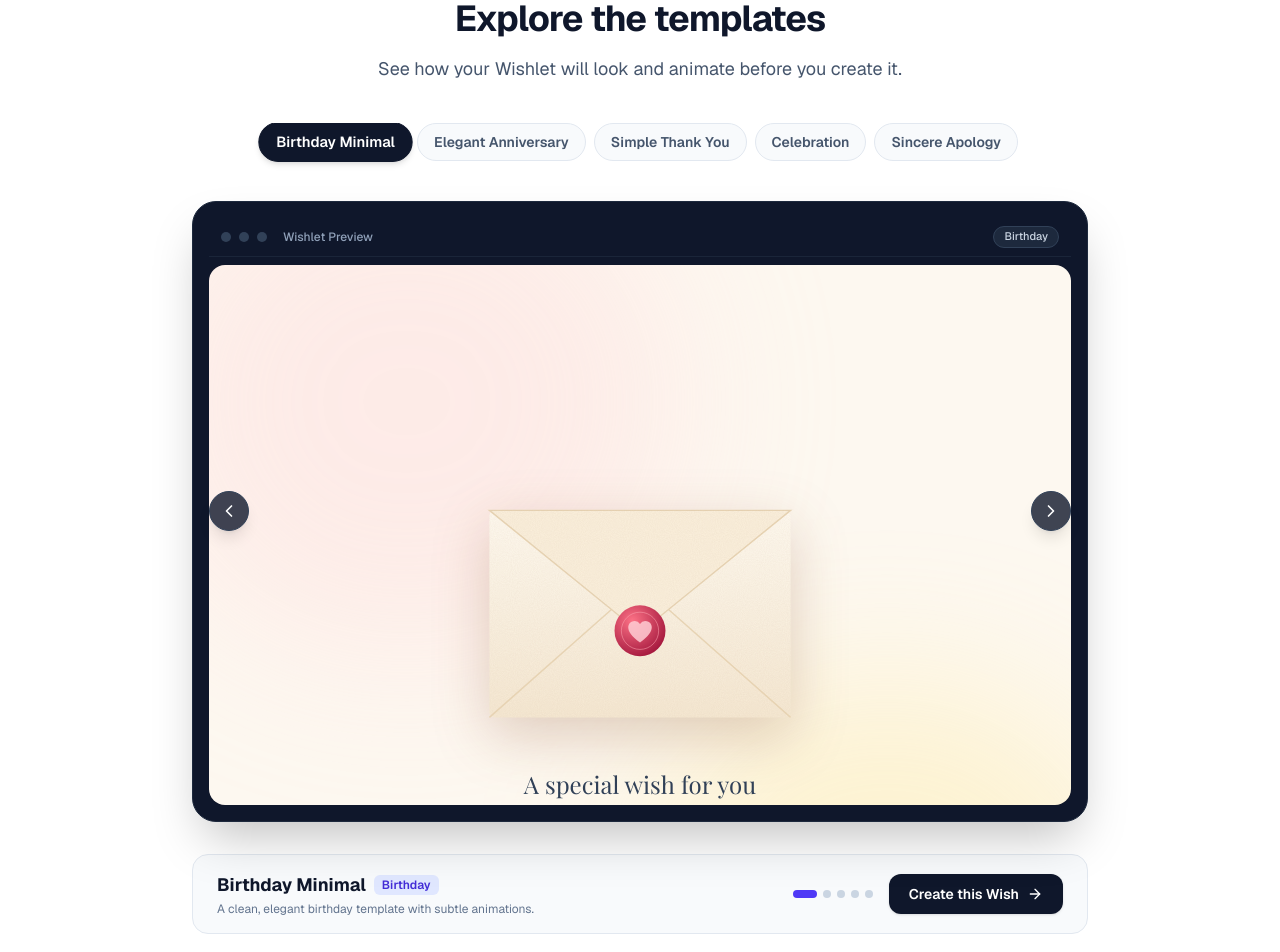
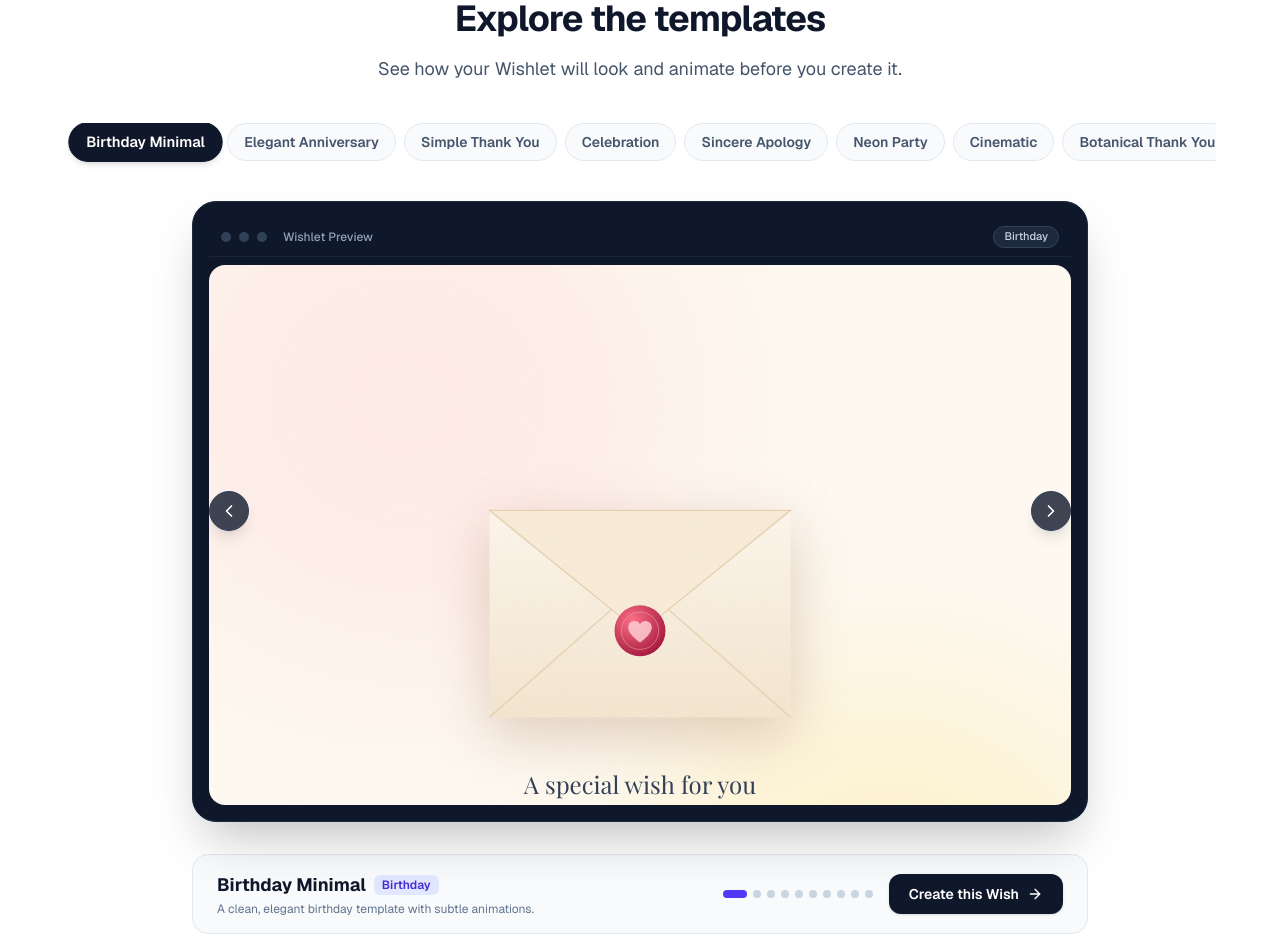
Before and after one commit to anurag-singh2001/Wishlet-Frontend, a Next.js app: page / in a window 1280 px wide. Shown: the part 820-1772 px from the top of the page. Built offline with nearby package versions, Linux system fonts and the light colour scheme; no server answers; a web font is replaced by a local one.

Commit message:
feat: register the five new templates and their story cards
Co-Authored-By: Claude Opus 5.5 <noreply@anthropic.com>

```diff
--- a/src/features/builder/components/BuilderShell.tsx
+++ b/src/features/builder/components/BuilderShell.tsx
@@ -56,6 +56,37 @@ const DEFAULT_TEMPLATES: ApiTemplate[] = [
     name: "Sincere Apology",
     occasion: "sorry",
     description: "A sincere apology template.",
+  },
+  {
+    id: "birthday-neon",
+    name: "Neon Party",
+    occasion: "birthday",
+    description: "Dark glow-in-the-night birthday card with neon type and pop-able balloons.",
+  },
+  {
+    id: "anniversary-cinematic",
+    name: "Cinematic",
+    occasion: "anniversary",
+    description:
+      "A film-style anniversary with a slow Ken Burns photo, grain and a letterbox reveal.",
+  },
+  {
+    id: "thank-you-botanical",
+    name: "Botanical Thank You",
+    occasion: "thank-you",
+    description: "Hand-drawn vines and flowers bloom around a handwritten thank-you.",
+  },
+  {
+    id: "congratulations-gold",
+    name: "Black & Gold",
+    occasion: "congratulations",
+    description: "Luxe gold type, light rays and a golden confetti burst.",
+  },
+  {
+    id: "sorry-rain-to-sun",
+    name: "Rain to Sunshine",
+    occasion: "sorry",
+    description: "Soft rain clears into a warm sunrise as your apology appears.",
   },
 ];
 
--- a/src/features/templates/registry/index.ts
+++ b/src/features/templates/registry/index.ts
@@ -37,4 +37,40 @@ export const templateRegistry: Record<string, TemplateConfig> = {
     description: "A thoughtful and sincere apology template.",
     component: lazy(() => import("../templates/sorry-sincere")),
   },
+  "birthday-neon": {
+    id: "birthday-neon",
+    name: "Neon Party",
+    occasion: "birthday",
+    description: "Dark glow-in-the-night birthday card with neon type and pop-able balloons.",
+    component: lazy(() => import("../templates/birthday-neon")),
+  },
+  "anniversary-cinematic": {
+    id: "anniversary-cinematic",
+    name: "Cinematic",
+    occasion: "anniversary",
+    description:
+      "A film-style anniversary with a slow Ken Burns photo, grain and a letterbox reveal.",
+    component: lazy(() => import("../templates/anniversary-cinematic")),
+  },
+  "thank-you-botanical": {
+    id: "thank-you-botanical",
+    name: "Botanical Thank You",
+    occasion: "thank-you",
+    description: "Hand-drawn vines and flowers bloom around a handwritten thank-you.",
+    component: lazy(() => import("../templates/thank-you-botanical")),
+  },
+  "congratulations-gold": {
+    id: "congratulations-gold",
+    name: "Black & Gold",
+    occasion: "congratulations",
+    description: "Luxe gold type, light rays and a golden confetti burst.",
+    component: lazy(() => import("../templates/congratulations-gold")),
+  },
+  "sorry-rain-to-sun": {
+    id: "sorry-rain-to-sun",
+    name: "Rain to Sunshine",
+    occasion: "sorry",
+    description: "Soft rain clears into a warm sunrise as your apology appears.",
+    component: lazy(() => import("../templates/sorry-rain-to-sun")),
+  },
 };
--- a/src/features/templates/story/index.ts
+++ b/src/features/templates/story/index.ts
@@ -1,9 +1,14 @@
 import type React from "react";
+import { AnniversaryCinematicStory } from "./anniversary-cinematic";
 import { AnniversaryElegantStory } from "./anniversary-elegant";
 import { BirthdayMinimalStory } from "./birthday-minimal";
+import { BirthdayNeonStory } from "./birthday-neon";
 import { CongratulationsCelebrationStory } from "./congratulations-celebration";
+import { CongratulationsGoldStory } from "./congratulations-gold";
 import { OccasionStory } from "./OccasionStory";
+import { SorryRainToSunStory } from "./sorry-rain-to-sun";
 import { SorrySincereStory } from "./sorry-sincere";
+import { ThankYouBotanicalStory } from "./thank-you-botanical";
 import { ThankYouSimpleStory } from "./thank-you-simple";
 import type { StoryCardProps } from "./types";
 
@@ -17,6 +22,11 @@ export const storyCards: Record<string, StoryCard> = {
   "thank-you-simple": ThankYouSimpleStory,
   "congratulations-celebration": CongratulationsCelebrationStory,
   "sorry-sincere": SorrySincereStory,
+  "birthday-neon": BirthdayNeonStory,
+  "anniversary-cinematic": AnniversaryCinematicStory,
+  "thank-you-botanical": ThankYouBotanicalStory,
+  "congratulations-gold": CongratulationsGoldStory,
+  "sorry-rain-to-sun": SorryRainToSunStory,
 };
 
 export function getStoryCard(templateId: string): StoryCard {
```
